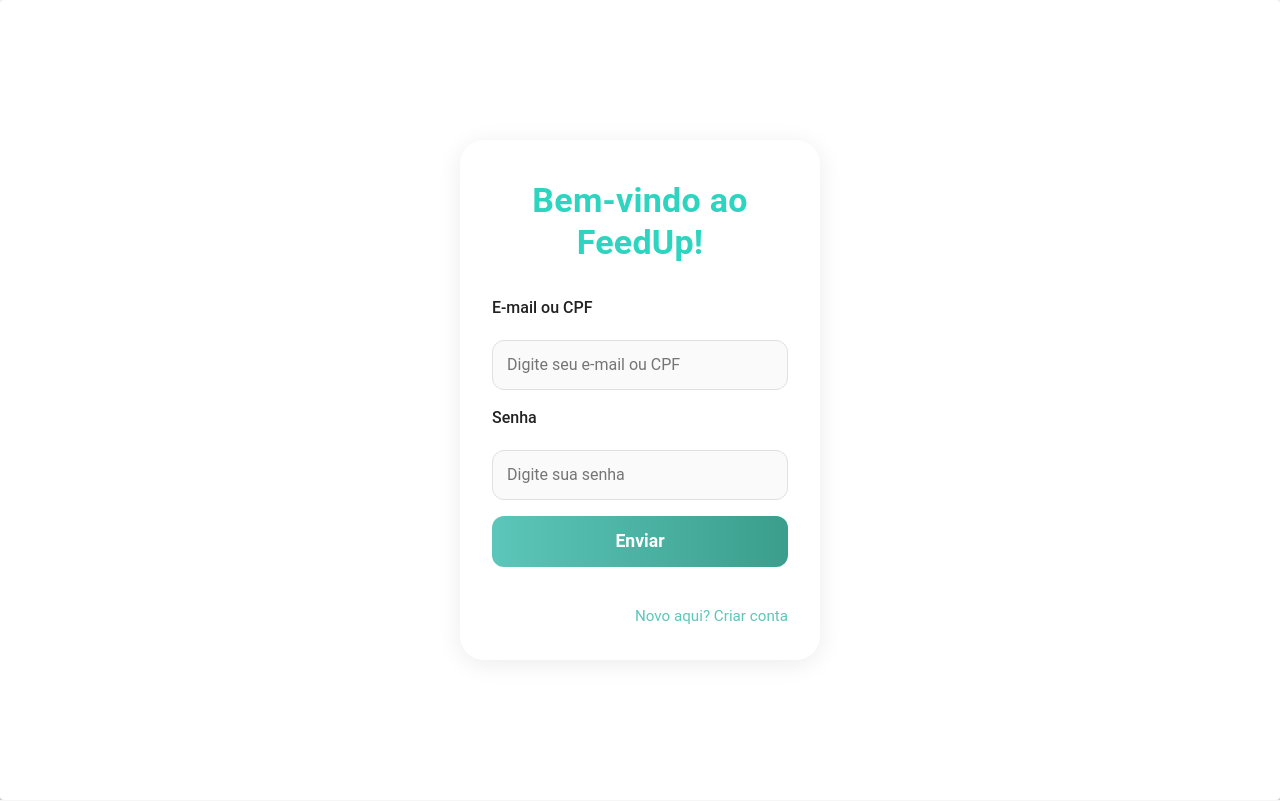
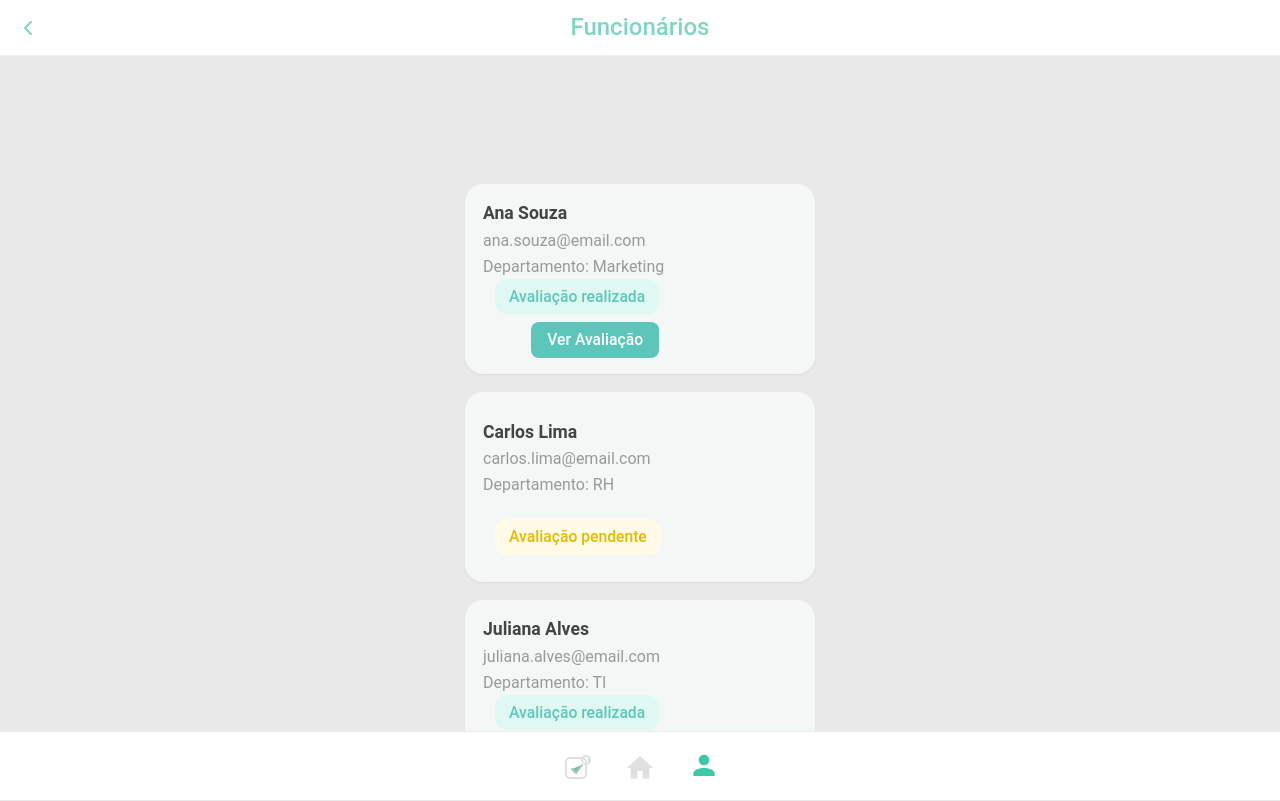
Before and after one commit to HenriqueX24/PSW, a React (Vite) app in the folder FeedUP-2.0/: page /ciclo-funcionarios/e4cb in a window 1280 px wide. Before the commit this address led to /login. Shown: the top 801 px of the page. Built offline with nearby package versions, Linux system fonts and the light colour scheme; data requests are answered from the project's data file.

Commit message:
Add files via upload

```diff
--- a/FeedUP-2.0/src/pages/CicloFuncionarios/CicloFuncionarios.jsx
+++ b/FeedUP-2.0/src/pages/CicloFuncionarios/CicloFuncionarios.jsx
@@ -1,35 +1,49 @@
+import React from "react";
 import "./ciclo-funcionarios.css";
-import React, { useEffect } from "react";
-import "./ciclo-funcionarios.css";
-import { useNavigate, useParams, Link } from "react-router-dom";
-import { useSelector } from "react-redux";
-import { selectCicloById } from "../../features/user/ciclosSlice";
-import { selectAllUsers } from "../../features/user/usersSlice";
-import NavBar from "../../Components/NavBar";
+import { useNavigate, useParams } from "react-router-dom";
 
 export default function CicloFuncionarios() {
   const navigate = useNavigate();
-  const { id: cicloId } = useParams(); // _ vindo de /ciclo-funcionarios/:id (ex.: 1)
-  const ciclo = useSelector((state) => selectCicloById(state, cicloId));
-  const allUsers = useSelector(selectAllUsers);
-  const { isAuthenticated } = useSelector((state) => state.login);
+  const { _ } = useParams(); // _ vindo de /ciclo-funcionarios/:id (ex.: 1)
 
-    useEffect(() => {
-    if (!isAuthenticated) {
-      navigate('/login');
-    }
-  }, [isAuthenticated, navigate]);
-
-   if (!ciclo || allUsers.length === 0) {
-    return <div>Carregando dados do ciclo...</div>;
-  }
-
-  const employeesInCycle = allUsers.filter(user =>
-    ciclo.avaliados.includes(user.email)
-  );
+  // Mock de funcionários do ciclo (coloque os IDs reais das avaliações se tiver)
+  const employees = [
+    {
+      name: "Ana Souza",
+      email: "ana.souza@email.com",
+      dept: "Marketing",
+      status: "realizado",
+      avaliacaoId: 101, // /avaliacao/101
+    },
+    {
+      name: "Carlos Lima",
+      email: "carlos.lima@email.com",
+      dept: "RH",
+      status: "pendente",
+      avaliacaoId: null, // sem avaliação ainda
+    },
+    {
+      name: "Juliana Alves",
+      email: "juliana.alves@email.com",
+      dept: "TI",
+      status: "realizado",
+      avaliacaoId: 102,
+    },
+    {
+      name: "Pedro Martins",
+      email: "pedro.martins@email.com",
+      dept: "Financeiro",
+      status: "pendente",
+      avaliacaoId: null,
+    },
+  ];
 
   return (
-    <>
+    <body className="body-ciclo-f">
+
+
+      <div className="ciclo-func">
+        <div className="header-ciclo-f">
       <header className="header">
         <button
           type="button"
@@ -47,57 +61,110 @@ export default function CicloFuncionarios() {
             />
           </svg>
         </button>
-        <h1>Funcionários do Ciclo: {ciclo.titulo}</h1>
+        <h1>Funcionários</h1>
       </header>
-      <main>
-        <section className="employee-list">
-          {employeesInCycle.map((emp) => {
-            // Lógica de exemplo para o status da avaliação
-            // Em uma aplicação real, este 'status' viria do objeto 'ciclo' ou 'emp'
-            const avaliacaoStatus = emp.cargo === "gestor" ? "realizado" : "pendente";
-            const avaliacaoId = emp.cargo === "gestor" ? 101 : null;
-
-            return (
-              // ======================================================================
-              // A ESTRUTURA CORRETA DO CARD ESTÁ AQUI
-              // ======================================================================
-              <div key={emp.id} className="employee-card">
-
-                {/* Caixa da Esquerda: Informações */}
-                <div className="employee-info">
-                  <span className="employee-name">{emp.nome}</span>
-                  <span className="employee-email">{emp.email}</span>
-                  <span className="employee-dept">Departamento: Marketing</span>
       </div>
 
-                {/* Caixa da Direita: Ações e Status */}
+        <div className="ciclo-func-div">
+          <section className="employee-list">
+            {employees.map((emp, idx) => (
+              <div key={idx} className="employee-card">
+                <div className="employee-info">
+                  <span className="employee-name">{emp.name}</span>
+                  <span className="employee-email">{emp.email}</span>
+                  <span className="employee-dept">Departamento: {emp.dept}</span>
+                </div>
+
+                {emp.status === "realizado" ? (
                   <div className="employee-actions">
-                  {avaliacaoStatus === "realizado" ? (
-                    <>
                     <span className="status-label realizado">
                       Avaliação realizada
                     </span>
                     <button
                       type="button"
                       className="ver-avaliacao-btn"
-                        onClick={() => navigate(`/avaliacao/${avaliacaoId}`)}
+                      onClick={() => navigate(`/avaliacao/${emp.avaliacaoId}`)}
                     >
                       Ver Avaliação
                     </button>
-                    </>
+                  </div>
                 ) : (
                   <span className="status-label pendente">
                     Avaliação pendente
                   </span>
                 )}
               </div>
+            ))}
+          </section>
+
         </div>
-            );
-          })}
-        </section>
-      </main>
+      </div>
 
-      <NavBar />
-    </>
+      {/* Bottom nav */}
+      <nav className="bottom-nav">
+        <button
+          type="button"
+          className="nav-icon btn-plain active"
+          onClick={() => navigate("/auto-avaliacao/1")} // troque pelo id real se precisar
+          aria-label="Autoavaliação"
+        >
+          <svg width="32" height="32" viewBox="0 0 32 32" fill="none">
+            <rect
+              x="6"
+              y="6"
+              width="20"
+              height="20"
+              rx="4"
+              fill="#fff"
+              stroke="#e0e0e0"
+              strokeWidth="2"
+            />
+            <path
+              d="M12 17l4 4 6-8"
+              stroke="#bdbdbd"
+              strokeWidth="2"
+              strokeLinecap="round"
+              strokeLinejoin="round"
+            />
+            <circle
+              cx="26"
+              cy="8"
+              r="4"
+              fill="none"
+              stroke="#e0e0e0"
+              strokeWidth="2"
+            />
+            <path
+              d="M28.5 5.5a4 4 0 0 1 0 5.66"
+              stroke="#e0e0e0"
+              strokeWidth="2"
+              strokeLinecap="round"
+            />
+          </svg>
+        </button>
+
+        <button
+          type="button"
+          className="nav-icon btn-plain home"
+          onClick={() => navigate("/home")}
+          aria-label="Home"
+        >
+          <svg viewBox="0 0 24 24" width="32" height="32" fill="#5cc6ba">
+            <path d="M10 20v-6h4v6h5v-8h3L12 3 2 12h3v8z" />
+          </svg>
+        </button>
+
+        <button
+          type="button"
+          className="nav-icon btn-plain"
+          onClick={() => navigate("/perfil")}
+          aria-label="Perfil"
+        >
+          <svg viewBox="0 0 24 24" width="32" height="32" fill="#e0e0e0">
+            <path d="M12 12c2.7 0 8 1.34 8 4v2H4v-2c0-2.66 5.3-4 8-4zm0-2a4 4 0 1 0 0-8 4 4 0 0 0 0 8z" />
+          </svg>
+        </button>
+      </nav>
+    </body>
   );
 }
--- a/FeedUP-2.0/src/pages/CicloFuncionarios/ciclo-funcionarios.css
+++ b/FeedUP-2.0/src/pages/CicloFuncionarios/ciclo-funcionarios.css
@@ -4,7 +4,12 @@ body {
   margin: 0;
   color: #444;
 }
+.body-ciclo-f{
+  background-color: #e9e9e9;
+}
+.header-ciclo-f{
 
+}
 .header {
   display: flex;
   align-items: center;
@@ -25,6 +30,7 @@ body {
   padding: 0;
 }
 
+
 .header h1 {
   flex: 1;
   text-align: center;
@@ -34,19 +40,43 @@ body {
   margin: 0 32px 0 0;
 }
 
-main {
-  padding: 16px 12px 80px 12px;
-  max-width: 480px;
-  margin: 0 auto;
+.ciclo-func {
+  display: flex;
+    flex-direction: column;
+}
+
+.ciclo-func-div {
+  margin-top: 10%;
 }
 
 .employee-list {
+
   display: flex;
-  flex-direction: column;
+  flex-direction: row;
   gap: 18px;
+  justify-content: center;
+  align-items: center;
+
+}
+
+@media (max-width: 1500px) {
+
+  .employee-list {
+
+    display: flex;
+    flex-direction: column;
+    gap: 18px;
+    justify-content: center;
+    align-items: center;
+    height: 100%;
+    margin-bottom: 30%;
+  }
+
 }
 
 .employee-card {
+  width: 350px;
+  height: 190px;
   background: #F3F8F7;
   border-radius: 18px;
   padding: 16px 18px;
@@ -120,12 +150,15 @@ main {
   width: 32px;
   height: 32px;
 }
+
 .nav-icon.active svg path {
   fill: #e0e0e0;
 }
+
 .nav-icon.home svg path {
   fill: #e0e0e0;
 }
+
 .nav-icon.active img {
   filter: grayscale(100%) brightness(0.8);
 }
@@ -157,20 +190,17 @@ main {
   main {
     padding: 12px 4px 80px 4px;
   }
-  .employee-card {
-    padding: 12px 8px;
-    flex-direction: column;
-    align-items: flex-start;
-    gap: 10px;
-  }
+
   .header h1 {
     font-size: 1.2rem;
     margin-right: 16px;
   }
+
   .employee-actions {
     align-items: flex-start;
     width: 100%;
   }
+
   .ver-avaliacao-btn {
     width: 100%;
     margin-top: 2px;
```
Lines whose indentation alone changed are shown as unchanged.
